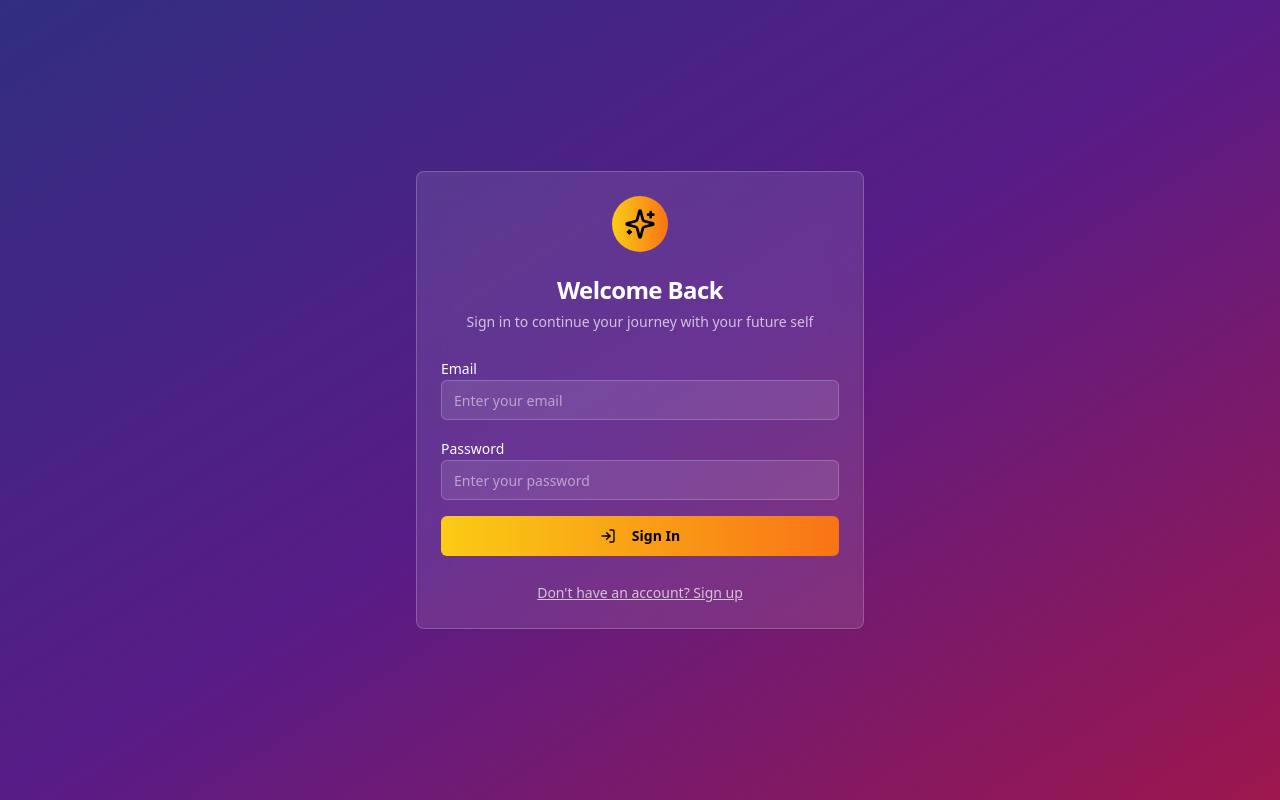
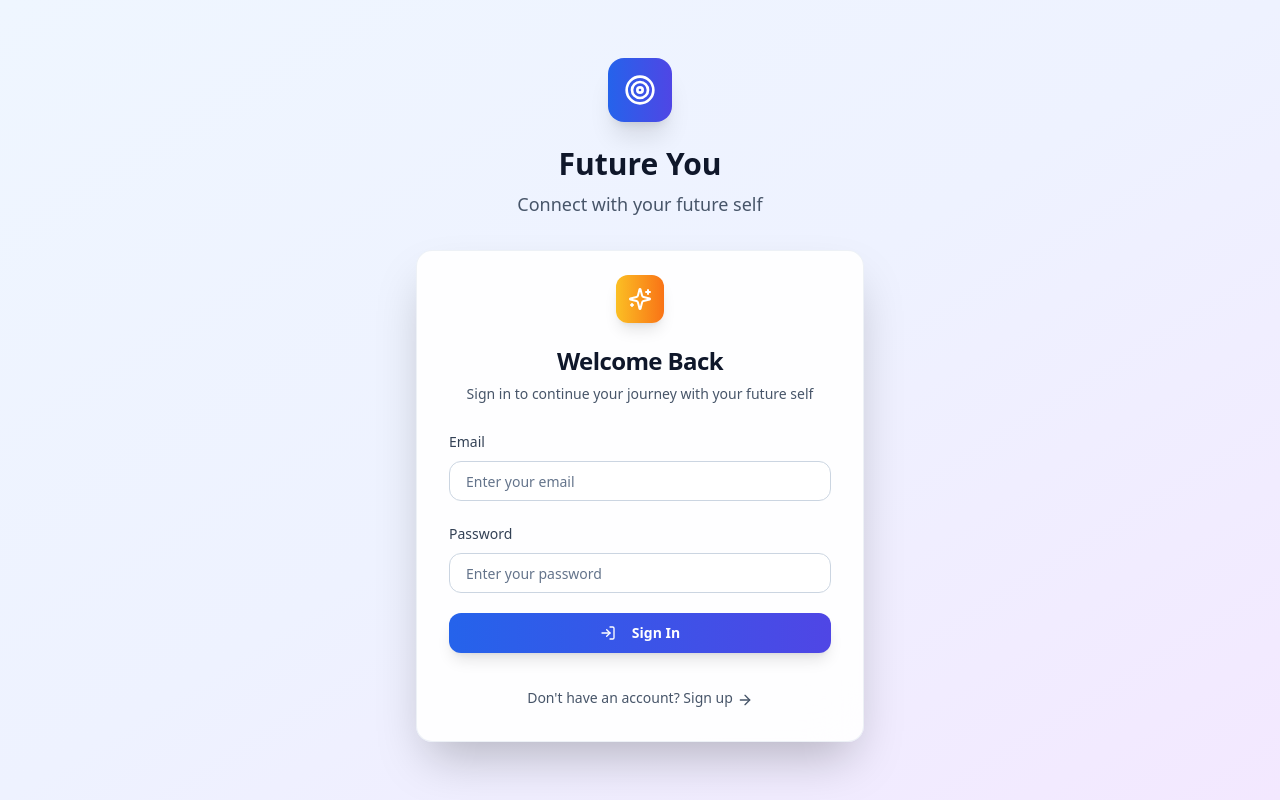
Before and after one commit to Janani-prog/future-whisper-pathways, a React (Vite) app: page / in a window 1280 px wide. Built offline with nearby package versions, Linux system fonts and the light colour scheme.

Commit message:
Refactor: Improve UI design and aesthetics
- Updated UI components for a more professional and pleasing aesthetic.
- Applied design system changes to improve visual consistency.
- Enhanced the overall user experience.

```diff
--- a/src/components/ConversationInterface.tsx
+++ b/src/components/ConversationInterface.tsx
@@ -4,7 +4,7 @@ import { Button } from '@/components/ui/button';
 import { Card, CardContent, CardHeader, CardTitle } from '@/components/ui/card';
 import { Input } from '@/components/ui/input';
 import { UserProfile, ConversationMessage } from '../types/user';
-import { Send, Sparkles } from 'lucide-react';
+import { Send, Sparkles, Clock, Lightbulb } from 'lucide-react';
 import { supabase } from '@/integrations/supabase/client';
 import { useToast } from '@/hooks/use-toast';
 
@@ -17,7 +17,7 @@ const ConversationInterface: React.FC<ConversationInterfaceProps> = ({ userProfi
     {
       id: '1',
       role: 'future-self',
-      content: `Hey ${userProfile.name}! It's so good to finally talk to you. I'm you, 10 years from now, and I have to say - you're about to make some amazing decisions that will shape our future. I remember being ${userProfile.age} and feeling ${userProfile.dreamScenario ? 'excited about my dreams' : 'uncertain about the path ahead'}. What's on your mind today?`,
+      content: `Hey ${userProfile.name}! It's wonderful to finally connect with you. I'm you, 10 years from now, and I have to say - you're about to make some incredible decisions that will shape our amazing future. I remember being ${userProfile.age} and feeling ${userProfile.dreamScenario ? 'excited about my dreams' : 'uncertain about the path ahead'}. What's on your mind today?`,
       timestamp: new Date(),
       emotion: 'encouraging'
     }
@@ -79,7 +79,6 @@ const ConversationInterface: React.FC<ConversationInterfaceProps> = ({ userProfi
         variant: "destructive"
       });
 
-      // Fallback response
       const fallbackResponse: ConversationMessage = {
         id: (Date.now() + 1).toString(),
         role: 'future-self',
@@ -109,46 +108,58 @@ const ConversationInterface: React.FC<ConversationInterfaceProps> = ({ userProfi
   ];
 
   return (
-    <div className="grid grid-cols-1 lg:grid-cols-4 gap-6 h-[calc(100vh-200px)]">
+    <div className="grid grid-cols-1 lg:grid-cols-4 gap-8 h-[calc(100vh-250px)]">
       {/* Chat Interface */}
       <div className="lg:col-span-3 flex flex-col">
-        <Card className="bg-white/10 backdrop-blur-lg border-white/20 flex-1 flex flex-col">
-          <CardHeader>
-            <CardTitle className="text-white flex items-center">
-              <Sparkles className="w-5 h-5 mr-2 text-yellow-400" />
+        <Card className="bg-white/95 backdrop-blur-xl border-slate-200/60 shadow-xl flex-1 flex flex-col rounded-2xl overflow-hidden">
+          <CardHeader className="bg-gradient-to-r from-blue-600 to-indigo-600 text-white px-6 py-4">
+            <CardTitle className="flex items-center text-xl font-semibold">
+              <Sparkles className="w-5 h-5 mr-3 text-amber-300" />
               Future You (Age {userProfile.age + 10})
+              <div className="ml-auto flex items-center text-sm bg-white/20 px-3 py-1 rounded-full">
+                <div className="w-2 h-2 bg-green-400 rounded-full mr-2 animate-pulse"></div>
+                Online
+              </div>
             </CardTitle>
           </CardHeader>
-          <CardContent className="flex-1 flex flex-col">
+          <CardContent className="flex-1 flex flex-col p-0">
             {/* Messages */}
-            <div className="flex-1 overflow-y-auto space-y-4 mb-4 max-h-96">
+            <div className="flex-1 overflow-y-auto p-6 space-y-6 bg-gradient-to-b from-slate-50/50 to-white">
               {messages.map((message) => (
                 <div
                   key={message.id}
                   className={`flex ${message.role === 'user' ? 'justify-end' : 'justify-start'}`}
                 >
+                  <div className={`max-w-[80%] ${message.role === 'user' ? 'order-2' : 'order-1'}`}>
                     <div
-                    className={`max-w-[80%] p-3 rounded-lg ${
+                      className={`p-4 rounded-2xl shadow-sm ${
                         message.role === 'user'
-                        ? 'bg-blue-600 text-white'
-                        : 'bg-gradient-to-r from-yellow-400 to-orange-500 text-black'
+                          ? 'bg-blue-600 text-white rounded-br-md'
+                          : 'bg-white border border-slate-200 text-slate-900 rounded-bl-md'
                       }`}
                     >
-                    <p className="text-sm">{message.content}</p>
-                    <p className="text-xs opacity-70 mt-1">
-                      {message.timestamp.toLocaleTimeString()}
-                    </p>
+                      <p className="text-sm leading-relaxed">{message.content}</p>
+                      <div className={`flex items-center mt-2 text-xs ${
+                        message.role === 'user' ? 'text-blue-100' : 'text-slate-500'
+                      }`}>
+                        <Clock className="w-3 h-3 mr-1" />
+                        {message.timestamp.toLocaleTimeString([], { hour: '2-digit', minute: '2-digit' })}
+                      </div>
+                    </div>
                   </div>
                 </div>
               ))}
 
               {isTyping && (
                 <div className="flex justify-start">
-                  <div className="bg-gradient-to-r from-yellow-400 to-orange-500 text-black p-3 rounded-lg">
+                  <div className="bg-white border border-slate-200 text-slate-900 p-4 rounded-2xl rounded-bl-md shadow-sm">
+                    <div className="flex items-center space-x-2">
                       <div className="flex space-x-1">
-                      <div className="w-2 h-2 bg-black rounded-full animate-bounce"></div>
-                      <div className="w-2 h-2 bg-black rounded-full animate-bounce" style={{ animationDelay: '0.1s' }}></div>
-                      <div className="w-2 h-2 bg-black rounded-full animate-bounce" style={{ animationDelay: '0.2s' }}></div>
+                        <div className="w-2 h-2 bg-blue-600 rounded-full animate-bounce"></div>
+                        <div className="w-2 h-2 bg-blue-600 rounded-full animate-bounce" style={{ animationDelay: '0.1s' }}></div>
+                        <div className="w-2 h-2 bg-blue-600 rounded-full animate-bounce" style={{ animationDelay: '0.2s' }}></div>
+                      </div>
+                      <span className="text-xs text-slate-500">Future You is thinking...</span>
                     </div>
                   </div>
                 </div>
@@ -157,39 +168,44 @@ const ConversationInterface: React.FC<ConversationInterfaceProps> = ({ userProfi
             </div>
 
             {/* Message Input */}
-            <div className="flex space-x-2">
+            <div className="p-6 bg-white border-t border-slate-200/60">
+              <div className="flex space-x-3">
                 <Input
                   value={currentMessage}
                   onChange={(e) => setCurrentMessage(e.target.value)}
                   onKeyPress={handleKeyPress}
                   placeholder="Ask your future self anything..."
-                className="bg-white/10 border-white/20 text-white flex-1"
+                  className="flex-1 border-slate-300 focus:border-blue-500 focus:ring-blue-500/20 rounded-xl px-4 py-3"
                   disabled={isTyping}
                 />
                 <Button
                   onClick={handleSendMessage}
                   disabled={!currentMessage.trim() || isTyping}
-                className="bg-gradient-to-r from-yellow-400 to-orange-500 hover:from-yellow-500 hover:to-orange-600 text-black"
+                  className="bg-gradient-to-r from-blue-600 to-indigo-600 hover:from-blue-700 hover:to-indigo-700 text-white px-6 py-3 rounded-xl shadow-lg transition-all duration-200"
                 >
                   <Send className="w-4 h-4" />
                 </Button>
+              </div>
             </div>
           </CardContent>
         </Card>
       </div>
 
-      {/* Suggested Questions */}
-      <div className="space-y-4">
-        <Card className="bg-white/10 backdrop-blur-lg border-white/20">
-          <CardHeader>
-            <CardTitle className="text-white text-lg">Conversation Starters</CardTitle>
+      {/* Sidebar */}
+      <div className="space-y-6">
+        <Card className="bg-white/95 backdrop-blur-xl border-slate-200/60 shadow-xl rounded-2xl overflow-hidden">
+          <CardHeader className="bg-gradient-to-r from-amber-500 to-orange-500 text-white px-6 py-4">
+            <CardTitle className="text-lg font-semibold flex items-center">
+              <Lightbulb className="w-5 h-5 mr-2" />
+              Conversation Starters
+            </CardTitle>
           </CardHeader>
-          <CardContent className="space-y-2">
+          <CardContent className="p-6 space-y-3">
             {suggestedQuestions.map((question, index) => (
               <button
                 key={index}
                 onClick={() => setCurrentMessage(question)}
-                className="w-full text-left p-2 rounded-lg bg-white/5 hover:bg-white/10 text-white text-sm transition-colors"
+                className="w-full text-left p-3 rounded-xl bg-slate-50 hover:bg-blue-50 hover:border-blue-200 border border-slate-200 text-slate-700 hover:text-blue-700 text-sm transition-all duration-200 leading-relaxed"
                 disabled={isTyping}
               >
                 {question}
@@ -198,15 +214,30 @@ const ConversationInterface: React.FC<ConversationInterfaceProps> = ({ userProfi
           </CardContent>
         </Card>
 
-        <Card className="bg-white/10 backdrop-blur-lg border-white/20">
-          <CardHeader>
-            <CardTitle className="text-white text-lg">Your Future Self</CardTitle>
+        <Card className="bg-white/95 backdrop-blur-xl border-slate-200/60 shadow-xl rounded-2xl overflow-hidden">
+          <CardHeader className="bg-gradient-to-r from-purple-600 to-pink-600 text-white px-6 py-4">
+            <CardTitle className="text-lg font-semibold">Your Future Self</CardTitle>
           </CardHeader>
-          <CardContent>
-            <div className="space-y-2 text-sm text-white/80">
-              <p><strong>Age:</strong> {userProfile.age + 10}</p>
-              <p><strong>Values:</strong> {userProfile.values?.slice(0, 2).join(', ')}</p>
-              <p><strong>Focus Area:</strong> {userProfile.goals?.[0] || 'Personal Growth'}</p>
+          <CardContent className="p-6">
+            <div className="space-y-4">
+              <div className="flex items-center justify-between p-3 bg-slate-50 rounded-xl">
+                <span className="text-sm font-medium text-slate-600">Age</span>
+                <span className="text-sm font-semibold text-slate-900">{userProfile.age + 10} years old</span>
+              </div>
+              <div className="p-3 bg-slate-50 rounded-xl">
+                <span className="text-sm font-medium text-slate-600 block mb-2">Core Values</span>
+                <div className="flex flex-wrap gap-1">
+                  {userProfile.values?.slice(0, 2).map((value, index) => (
+                    <span key={index} className="px-2 py-1 bg-blue-100 text-blue-700 text-xs rounded-lg font-medium">
+                      {value}
+                    </span>
+                  ))}
+                </div>
+              </div>
+              <div className="p-3 bg-slate-50 rounded-xl">
+                <span className="text-sm font-medium text-slate-600 block mb-2">Focus Area</span>
+                <span className="text-sm font-semibold text-slate-900">{userProfile.goals?.[0] || 'Personal Growth'}</span>
+              </div>
             </div>
           </CardContent>
         </Card>
--- a/src/components/Dashboard.tsx
+++ b/src/components/Dashboard.tsx
@@ -24,28 +24,33 @@ const Dashboard: React.FC<DashboardProps> = ({ userProfile }) => {
   };
 
   return (
-    <div className="min-h-screen bg-gradient-to-br from-slate-900 via-purple-900 to-slate-900">
+    <div className="min-h-screen bg-gradient-to-br from-slate-50 via-blue-50 to-indigo-100">
       {/* Header */}
-      <div className="bg-black/20 backdrop-blur-lg border-b border-white/10">
-        <div className="max-w-7xl mx-auto px-4 py-4">
+      <div className="bg-white/90 backdrop-blur-xl border-b border-slate-200/60 shadow-sm">
+        <div className="max-w-7xl mx-auto px-6 py-5">
           <div className="flex items-center justify-between">
-            <div>
-              <h1 className="text-2xl font-bold text-white">Future You</h1>
-              <p className="text-white/70">Hello, {userProfile.name}</p>
+            <div className="flex items-center space-x-4">
+              <div className="p-2 bg-gradient-to-r from-blue-600 to-indigo-600 rounded-xl shadow-lg">
+                <Target className="w-6 h-6 text-white" />
+              </div>
+              <div>
+                <h1 className="text-2xl font-bold text-slate-900 tracking-tight">Future You</h1>
+                <p className="text-slate-600 text-sm">Welcome back, {userProfile.name}</p>
+              </div>
             </div>
-            <div className="flex items-center space-x-4">
+            <div className="flex items-center space-x-6">
               <div className="text-right">
-                <p className="text-sm text-white/70">Your Future Self</p>
-                <p className="text-white font-semibold">Age {userProfile.age + 10}</p>
+                <p className="text-xs text-slate-500 uppercase tracking-wider font-medium">Your Future Self</p>
+                <p className="text-slate-900 font-semibold text-lg">Age {userProfile.age + 10}</p>
               </div>
-              <div className="w-12 h-12 bg-gradient-to-r from-yellow-400 to-orange-500 rounded-full flex items-center justify-center">
-                <User className="w-6 h-6 text-black" />
+              <div className="w-12 h-12 bg-gradient-to-r from-amber-400 via-orange-500 to-pink-500 rounded-xl flex items-center justify-center shadow-lg">
+                <User className="w-6 h-6 text-white" />
               </div>
               <Button
                 onClick={handleSignOut}
                 variant="ghost"
                 size="sm"
-                className="text-white/70 hover:text-white hover:bg-white/10"
+                className="text-slate-600 hover:text-slate-900 hover:bg-slate-100 transition-colors duration-200"
               >
                 <LogOut className="w-4 h-4" />
               </Button>
@@ -55,33 +60,42 @@ const Dashboard: React.FC<DashboardProps> = ({ userProfile }) => {
       </div>
 
       {/* Main Content */}
-      <div className="max-w-7xl mx-auto px-4 py-6">
+      <div className="max-w-7xl mx-auto px-6 py-8">
         <Tabs value={activeTab} onValueChange={setActiveTab} className="w-full">
-          <TabsList className="grid w-full grid-cols-3 lg:w-auto lg:grid-cols-4 bg-white/10 backdrop-blur-lg">
-            <TabsTrigger value="conversation" className="flex items-center space-x-2 data-[state=active]:bg-white/20">
+          <TabsList className="grid w-full grid-cols-3 lg:w-auto lg:grid-cols-3 bg-white/80 backdrop-blur-lg shadow-sm border border-slate-200/60 rounded-xl p-1">
+            <TabsTrigger
+              value="conversation"
+              className="flex items-center space-x-2 data-[state=active]:bg-blue-600 data-[state=active]:text-white data-[state=active]:shadow-md rounded-lg transition-all duration-200"
+            >
               <MessageSquare className="w-4 h-4" />
-              <span className="hidden sm:inline">Chat</span>
+              <span className="hidden sm:inline font-medium">Chat</span>
             </TabsTrigger>
-            <TabsTrigger value="visualization" className="flex items-center space-x-2 data-[state=active]:bg-white/20">
+            <TabsTrigger
+              value="visualization"
+              className="flex items-center space-x-2 data-[state=active]:bg-blue-600 data-[state=active]:text-white data-[state=active]:shadow-md rounded-lg transition-all duration-200"
+            >
               <Target className="w-4 h-4" />
-              <span className="hidden sm:inline">Life Path</span>
+              <span className="hidden sm:inline font-medium">Life Path</span>
             </TabsTrigger>
-            <TabsTrigger value="journal" className="flex items-center space-x-2 data-[state=active]:bg-white/20">
+            <TabsTrigger
+              value="journal"
+              className="flex items-center space-x-2 data-[state=active]:bg-blue-600 data-[state=active]:text-white data-[state=active]:shadow-md rounded-lg transition-all duration-200"
+            >
               <FileText className="w-4 h-4" />
-              <span className="hidden sm:inline">Journal</span>
+              <span className="hidden sm:inline font-medium">Journal</span>
             </TabsTrigger>
           </TabsList>
 
-          <div className="mt-6">
-            <TabsContent value="conversation" className="space-y-4">
+          <div className="mt-8">
+            <TabsContent value="conversation" className="space-y-6 mt-0">
               <ConversationInterface userProfile={userProfile} />
             </TabsContent>
 
-            <TabsContent value="visualization" className="space-y-4">
+            <TabsContent value="visualization" className="space-y-6 mt-0">
               <LifePathVisualization userProfile={userProfile} />
             </TabsContent>
 
-            <TabsContent value="journal" className="space-y-4">
+            <TabsContent value="journal" className="space-y-6 mt-0">
               <ReflectionJournal userProfile={userProfile} />
             </TabsContent>
           </div>
--- a/src/pages/Auth.tsx
+++ b/src/pages/Auth.tsx
@@ -5,7 +5,7 @@ import { Card, CardContent, CardDescription, CardHeader, CardTitle } from '@/com
 import { Input } from '@/components/ui/input';
 import { Label } from '@/components/ui/label';
 import { useAuth } from '@/contexts/AuthContext';
-import { Sparkles, ArrowRight, LogIn, UserPlus } from 'lucide-react';
+import { Sparkles, ArrowRight, LogIn, UserPlus, Target } from 'lucide-react';
 import { useToast } from '@/hooks/use-toast';
 
 const Auth = () => {
@@ -62,61 +62,70 @@ const Auth = () => {
   };
 
   return (
-    <div className="min-h-screen bg-gradient-to-br from-indigo-900 via-purple-900 to-pink-800 flex items-center justify-center p-4">
+    <div className="min-h-screen bg-gradient-to-br from-blue-50 via-indigo-50 to-purple-100 flex items-center justify-center p-4">
       <div className="w-full max-w-md">
-        <Card className="bg-white/10 backdrop-blur-lg border-white/20 text-white">
-          <CardHeader className="text-center">
-            <div className="mx-auto mb-4 p-3 bg-gradient-to-r from-yellow-400 to-orange-500 rounded-full w-fit">
-              <Sparkles className="w-8 h-8 text-black" />
+        {/* Hero Section */}
+        <div className="text-center mb-8">
+          <div className="mx-auto mb-6 p-4 bg-gradient-to-r from-blue-600 to-indigo-600 rounded-2xl w-fit shadow-xl">
+            <Target className="w-8 h-8 text-white" />
+          </div>
+          <h1 className="text-3xl font-bold text-slate-900 mb-2">Future You</h1>
+          <p className="text-slate-600 text-lg">Connect with your future self</p>
+        </div>
+
+        <Card className="bg-white/90 backdrop-blur-xl border-slate-200/60 shadow-2xl rounded-2xl overflow-hidden">
+          <CardHeader className="text-center px-8 py-6">
+            <div className="mx-auto mb-4 p-3 bg-gradient-to-r from-amber-400 to-orange-500 rounded-xl w-fit shadow-lg">
+              <Sparkles className="w-6 h-6 text-white" />
             </div>
-            <CardTitle className="text-2xl font-bold">
+            <CardTitle className="text-2xl font-bold text-slate-900">
               {isLogin ? 'Welcome Back' : 'Create Account'}
             </CardTitle>
-            <CardDescription className="text-white/70">
+            <CardDescription className="text-slate-600 mt-2 leading-relaxed">
               {isLogin
                 ? 'Sign in to continue your journey with your future self'
                 : 'Start your journey to meet your future self'
               }
             </CardDescription>
           </CardHeader>
-          <CardContent>
-            <form onSubmit={handleSubmit} className="space-y-4">
+          <CardContent className="px-8 pb-8">
+            <form onSubmit={handleSubmit} className="space-y-5">
               {!isLogin && (
-                <div>
-                  <Label htmlFor="name">Full Name</Label>
+                <div className="space-y-2">
+                  <Label htmlFor="name" className="text-slate-700 font-medium">Full Name</Label>
                   <Input
                     id="name"
                     type="text"
                     value={name}
                     onChange={(e) => setName(e.target.value)}
-                    className="bg-white/10 border-white/20 text-white placeholder:text-white/50"
+                    className="border-slate-300 focus:border-blue-500 focus:ring-blue-500/20 rounded-xl px-4 py-3"
                     placeholder="Enter your full name"
                     required={!isLogin}
                   />
                 </div>
               )}
 
-              <div>
-                <Label htmlFor="email">Email</Label>
+              <div className="space-y-2">
+                <Label htmlFor="email" className="text-slate-700 font-medium">Email</Label>
                 <Input
                   id="email"
                   type="email"
                   value={email}
                   onChange={(e) => setEmail(e.target.value)}
-                  className="bg-white/10 border-white/20 text-white placeholder:text-white/50"
+                  className="border-slate-300 focus:border-blue-500 focus:ring-blue-500/20 rounded-xl px-4 py-3"
                   placeholder="Enter your email"
                   required
                 />
               </div>
 
-              <div>
-                <Label htmlFor="password">Password</Label>
+              <div className="space-y-2">
+                <Label htmlFor="password" className="text-slate-700 font-medium">Password</Label>
                 <Input
                   id="password"
                   type="password"
                   value={password}
                   onChange={(e) => setPassword(e.target.value)}
-                  className="bg-white/10 border-white/20 text-white placeholder:text-white/50"
+                  className="border-slate-300 focus:border-blue-500 focus:ring-blue-500/20 rounded-xl px-4 py-3"
                   placeholder="Enter your password"
                   required
                 />
@@ -125,9 +134,14 @@ const Auth = () => {
               <Button
                 type="submit"
                 disabled={loading}
-                className="w-full bg-gradient-to-r from-yellow-400 to-orange-500 hover:from-yellow-500 hover:to-orange-600 text-black font-semibold"
+                className="w-full bg-gradient-to-r from-blue-600 to-indigo-600 hover:from-blue-700 hover:to-indigo-700 text-white font-semibold py-3 rounded-xl shadow-lg transition-all duration-200"
               >
-                {loading ? 'Please wait...' : (
+                {loading ? (
+                  <div className="flex items-center">
+                    <div className="w-4 h-4 border-2 border-white/30 border-t-white rounded-full animate-spin mr-2"></div>
+                    Please wait...
+                  </div>
+                ) : (
                   <>
                     {isLogin ? (
                       <>
@@ -145,15 +159,16 @@ const Auth = () => {
               </Button>
             </form>
 
-            <div className="mt-6 text-center">
+            <div className="mt-8 text-center">
               <button
                 onClick={() => setIsLogin(!isLogin)}
-                className="text-white/70 hover:text-white text-sm underline"
+                className="text-slate-600 hover:text-blue-600 text-sm font-medium transition-colors duration-200"
               >
                 {isLogin
                   ? "Don't have an account? Sign up"
                   : "Already have an account? Sign in"
                 }
+                <ArrowRight className="w-4 h-4 inline ml-1" />
               </button>
             </div>
           </CardContent>
```
Lines whose indentation alone changed are shown as unchanged.
